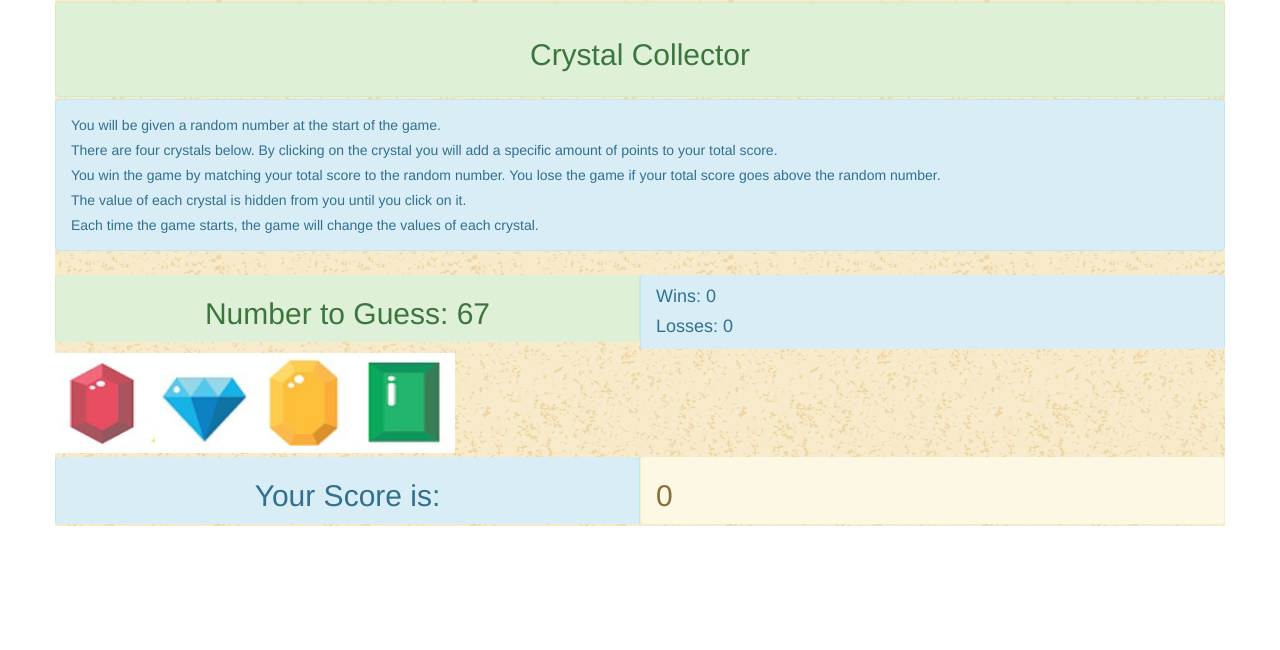
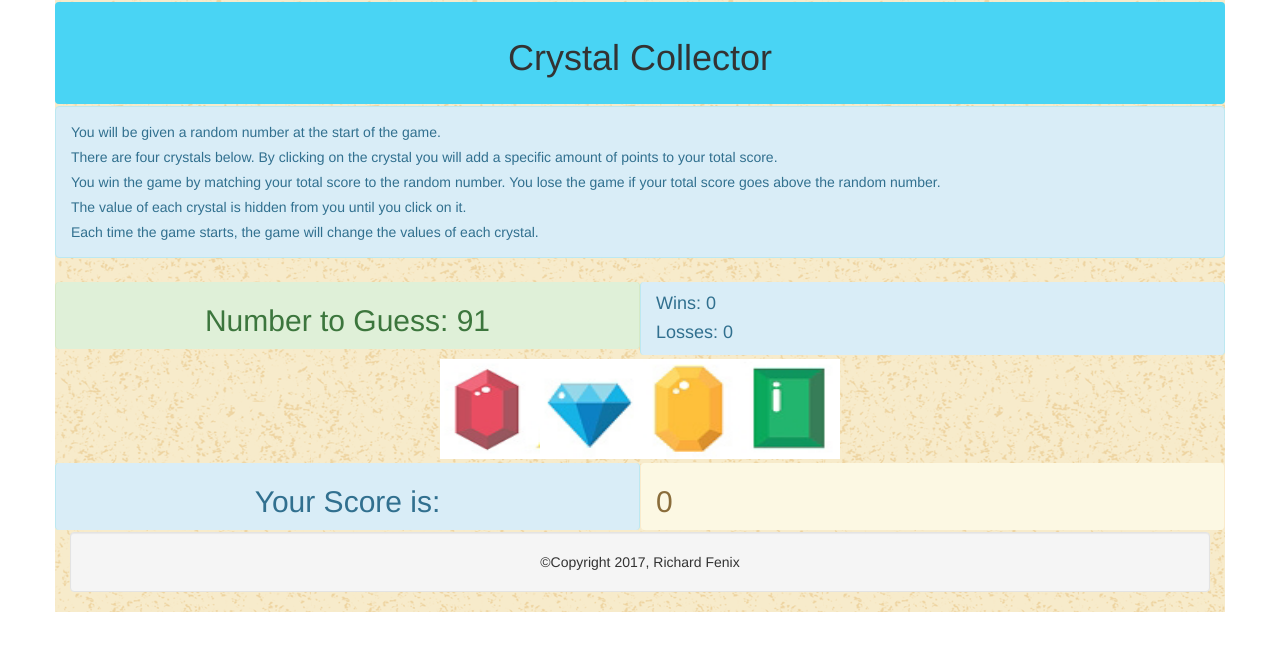
Before and after one commit to rfenix3/Crystal-Collector, a plain HTML site: page index.html in a window 1280 px wide. Drawn offline with nearby package versions, Linux system fonts and the light colour scheme.

Commit message:
final version

```diff
--- a/assets/css/style.css
+++ b/assets/css/style.css
@@ -2,6 +2,10 @@
     .crystal-image {
       	width: 100px;
       	height: 100px;
+  	}
+
+  	#gameTitle {
+  		background-color: #49d4f4;
   	}
 
   	.row {
--- a/assets/javascript/game.js
+++ b/assets/javascript/game.js
@@ -8,20 +8,25 @@ $(document).ready(function() {
     }
   var winTally = 0;
   var loseTally = 0;
-
+  var targetNumber = 0;
+  var firstNumber = 0;
+  var secondNumber = 0;
+  var thirdNumber = 0;
+  var fourthNumber = 0;
   // here we set the counter
   var counter = 0;
 
-  // here we set the target number by calling the random number generator
-  var targetNumber = generateRandom(19, 120);
+  // here we define the function that generates the random numbers
+  var getNumbers = function(){
+    targetNumber = generateRandom(19, 120);
     $("#number-to-guess").text(targetNumber);
     console.log('target number is: ' + targetNumber);
 
     // Now we generate 4 unique random number values for the 4 crystals.
-  var firstNumber = generateRandom(1, 12);
+    firstNumber = generateRandom(1, 12);
     console.log('first number is: ' + firstNumber);
 
-  var secondNumber = generateRandom(1, 12);
+    secondNumber = generateRandom(1, 12);
     console.log('second number is: ' + secondNumber)
 
     while (secondNumber === firstNumber) {
@@ -29,7 +34,7 @@ $(document).ready(function() {
       console.log('second number is regenerated to: ' + secondNumber);
     }
 
-  var thirdNumber = generateRandom(1, 12);
+    thirdNumber = generateRandom(1, 12);
     console.log('third number is: ' + thirdNumber)
 
     while (thirdNumber === firstNumber || thirdNumber === secondNumber) {
@@ -37,18 +42,18 @@ $(document).ready(function() {
       console.log('third number is regenerated to: ' + thirdNumber);
     }
 
-  var fourthNumber = generateRandom(1, 12);
+    fourthNumber = generateRandom(1, 12);
       console.log('fourth number is: ' + fourthNumber)
 
     while (fourthNumber === firstNumber || fourthNumber === secondNumber || fourthNumber === thirdNumber) {
       fourthNumber = generateRandom(1, 12);
       console.log('fourth number is regenerated to: ' + fourthNumber);
     }
+  };
 
-//  var numberOptions = [];
-  // Next we create a for loop to create crystals for every numberOption.
-//  for (var i = 0; i < numberOptions.length; i++) {
-//  for (var i = 0; i < 4; i++) {
+  // here we call the getNumbers() function
+  getNumbers();
+
 
 // we will then create 4 imageCrystals
   var redCrystal = $("<img>");
@@ -66,13 +71,20 @@ $(document).ready(function() {
   blueCrystal.attr("src", "./assets/images/blue.png");
   yellowCrystal.attr("src", "./assets/images/yellow.png");
   greenCrystal.attr("src", "./assets/images/green.png");
-  // Each imageCrystal will be given a data attribute called data-crystalValue.
-  // This data attribute will be set equal to the array value.
+
+  // The function below will give each imageCrystal a data attribute called data-crystalValue.
+  // This function also sets the data attribute equal to the random number generated by getNumbers().
+
+  var setCrystalValues = function() {
     redCrystal.attr("data-crystalvalue", firstNumber);
     blueCrystal.attr("data-crystalvalue", secondNumber);
     yellowCrystal.attr("data-crystalvalue", thirdNumber);
     greenCrystal.attr("data-crystalvalue", fourthNumber);
+  };
+
+  setCrystalValues();
   // Lastly, each crystal image (with all it classes and attributes) will get added to the page.
+
   $("#crystals").append(redCrystal);
   $("#crystals").append(blueCrystal);
   $("#crystals").append(yellowCrystal);
@@ -95,20 +107,20 @@ $(document).ready(function() {
     if (counter === targetNumber) {
       $("#win-lose-notice").text("You win!!");
       winTally = winTally + 1;
-      counter = 0;
+      counter=0;
       $("#score").text(counter);
       $("#number-of-wins").text(winTally);
-      targetNumber = generateRandom(19, 120);
-      $("#number-to-guess").text(targetNumber);
+      getNumbers();
+      setCrystalValues();
     }
     else if (counter >= targetNumber) {
       $("#win-lose-notice").text("You lose!!");
       loseTally = loseTally + 1;
       $("#number-of-losses").text(loseTally);
-      counter = 0;
+      counter=0;
       $("#score").text(counter);
-      targetNumber = generateRandom(19, 120);
-      $("#number-to-guess").text(targetNumber);
+      getNumbers();
+      setCrystalValues();
     }
   });
 });
--- a/index.html
+++ b/index.html
@@ -14,8 +14,8 @@
 
   <body>
     <div class="container">
-      <div class="row alert alert-success text-center">
-          <h2> Crystal Collector</h2>
+      <div id="gameTitle" class="row alert text-center">
+          <h1> Crystal Collector</h1>
       </div>
       <div class="row">
         <div id="instructions" class="alert alert-info">
@@ -39,7 +39,7 @@
 
       </div>
       <!-- Note that this div is now empty. We will fill it dynamically -->
-      <div id="crystals" class="row">
+      <div id="crystals" class="row text-center">
       </div>
 
       <div class="row">
@@ -51,6 +51,10 @@
         </div>
       </div>
 
+      <div class="well text-center">
+        &copy;Copyright 2017, Richard Fenix
+      </div>
+
     </div>
 
     <script type="text/javascript" src="https://code.jquery.com/jquery-2.2.0.min.js"></script>
```
Lines whose indentation alone changed are shown as unchanged.
